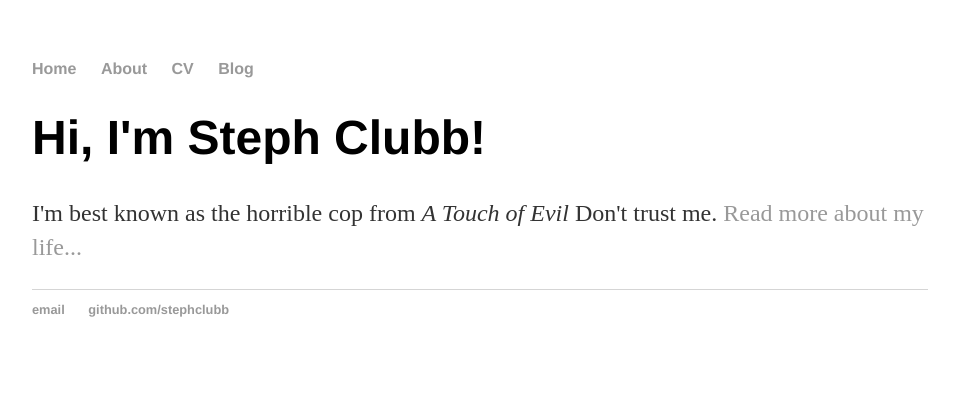
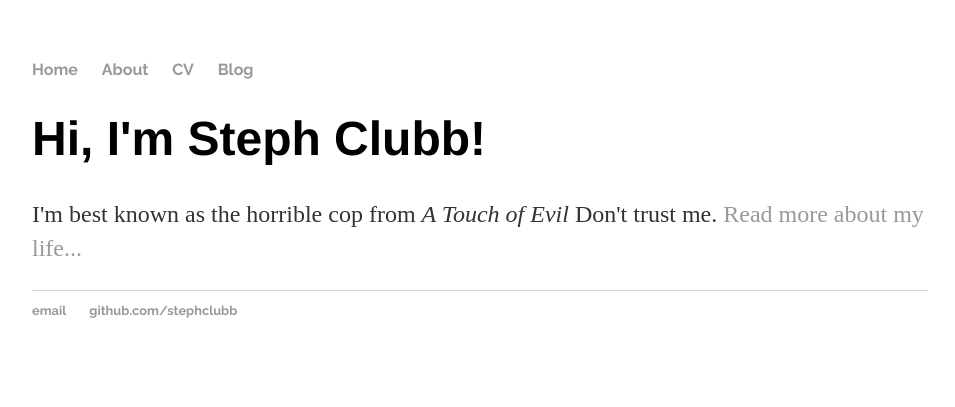
Before and after one commit to stephclubb/jekyll_blog, a Jekyll site: the page built from index.html, in a window 1280 px wide. Shown: the top 407 px of the page, without its empty margins (160-1115 px from the left). Built offline with Jekyll 4.4.1, drawn with Linux system fonts in a browser that asks for light colours; nearby versions of some CDN libraries.

Commit message:
Update main.css

```diff
--- a/css/main.css
+++ b/css/main.css
@@ -4,7 +4,7 @@ body {
     width: 70%;
 }
 nav ul, footer ul {
-    font-family:'Helvetica', 'Arial', 'Sans-Serif';
+    font-family:'Raleway', 'Helvetica', 'Arial', 'Sans-Serif';
     padding: 0px;
     list-style: none;
     font-weight: bold;
```
